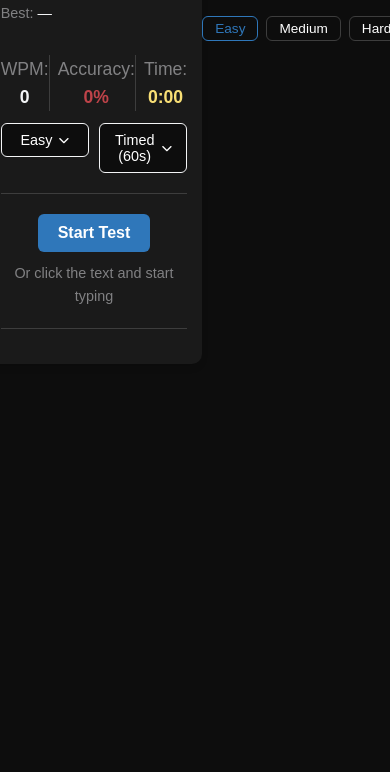
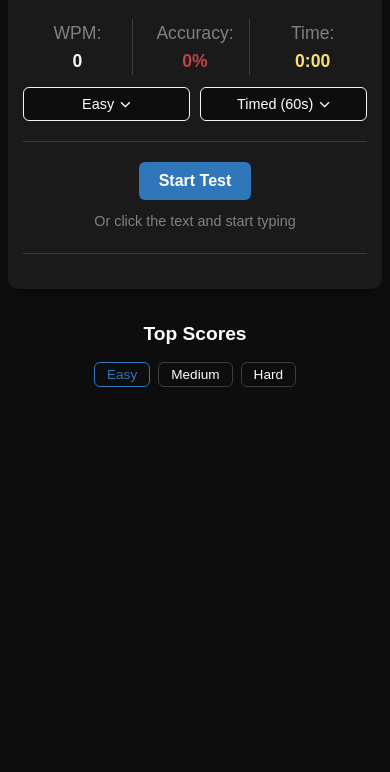
Before and after one commit to quietcreator01/typing-speed-test, a plain HTML site: page frontend/index.html in a window 390 px wide. Shown: the part 72-844 px from the top of the page. Drawn offline with Linux system fonts and the light colour scheme; no server answers.

Commit message:
Fix mobile layout stacking

```diff
--- a/frontend/styles.css
+++ b/frontend/styles.css
@@ -498,6 +498,8 @@ header {
 @media (max-width: 600px) {
     body {
         padding: 15px 8px;
+        flex-direction: column;
+        align-items: center;
     }
     .container {
         padding: 15px;
```
